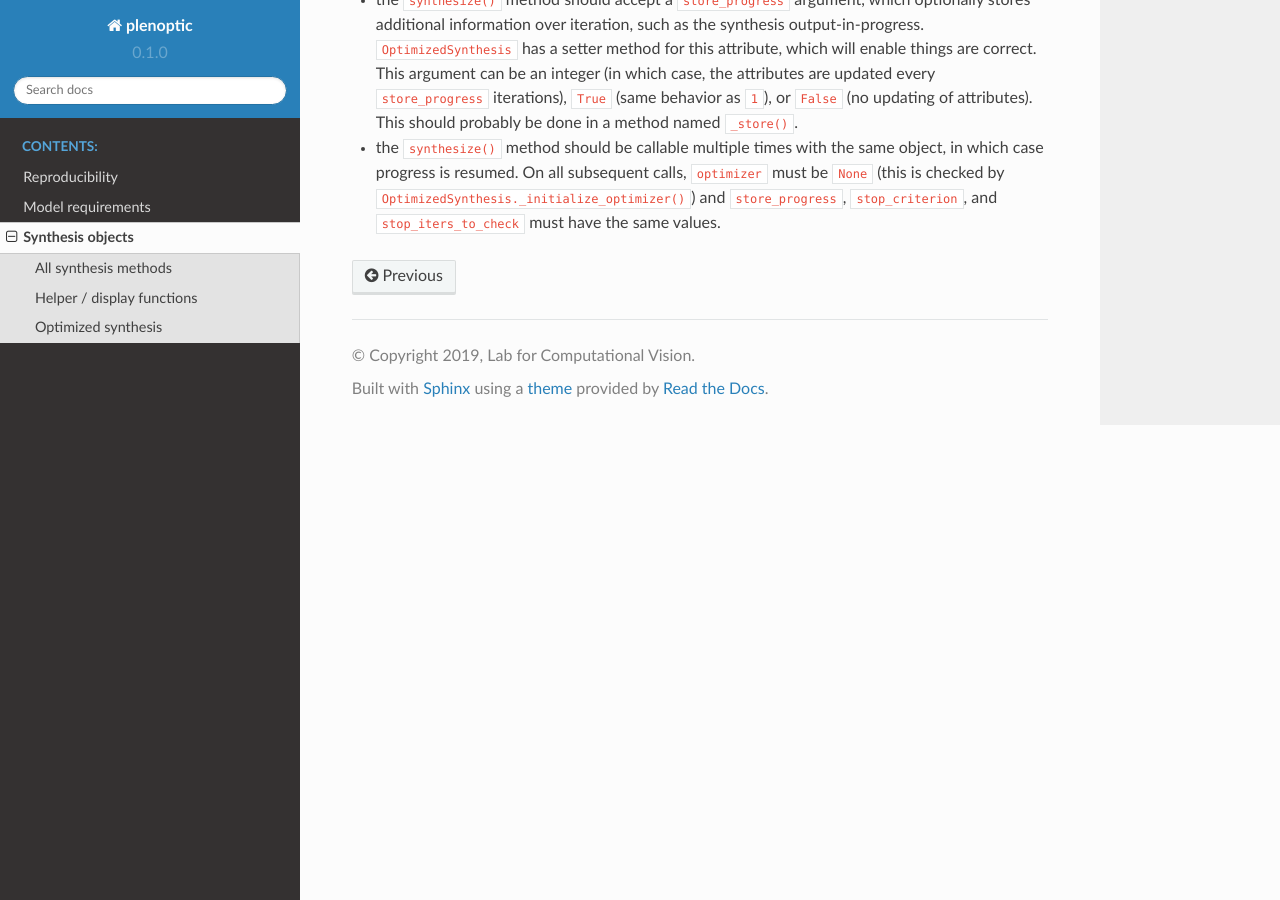
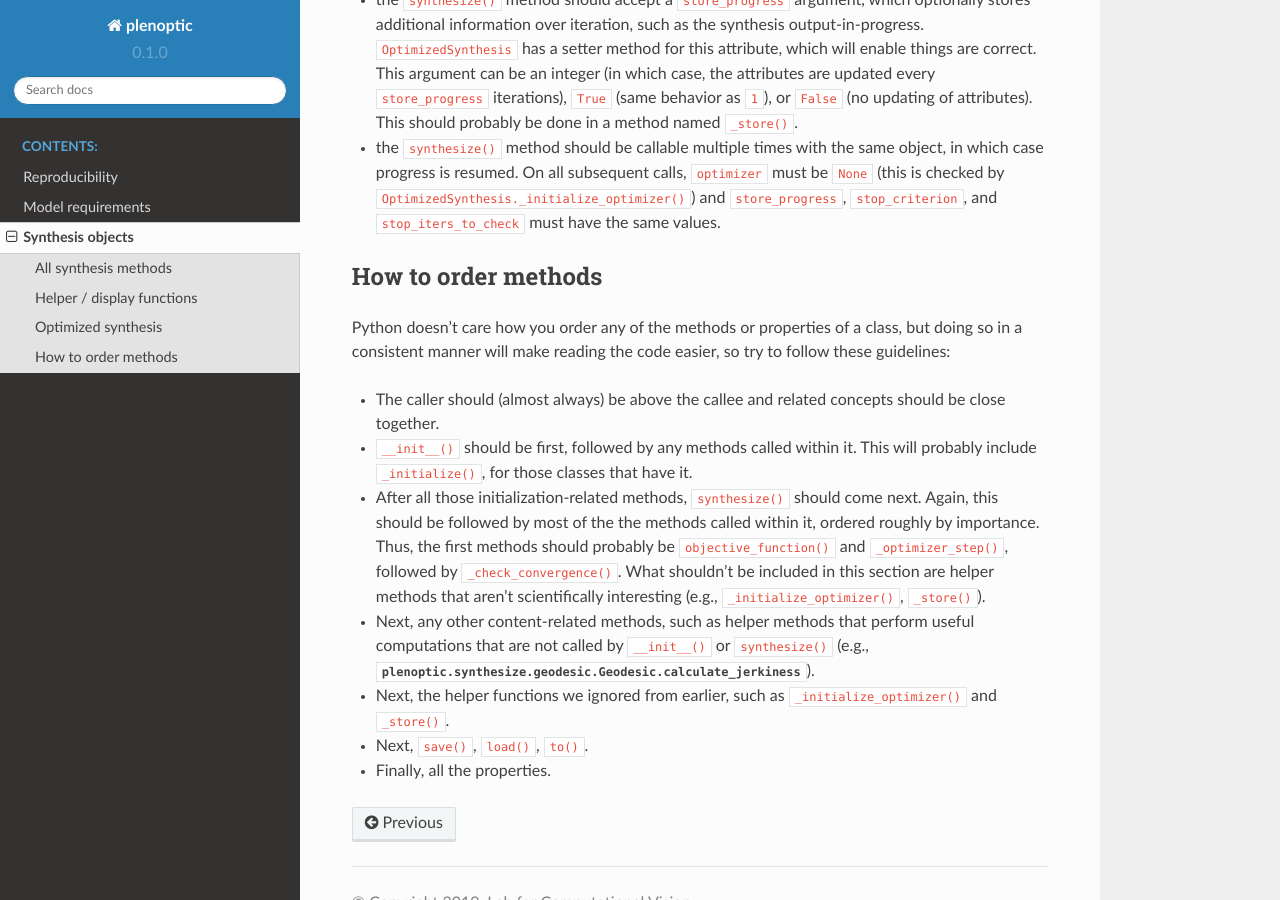
Before and after one commit to plenoptic-org/plenoptic, a Sphinx documentation site: the page built from docs/synthesis.rst, in a window 1280 px wide and 900 px high, scrolled down 3154 px. Built offline with Sphinx 7.4.7 and the Read the Docs theme 2.0.0, drawn with Linux system fonts in a browser that asks for light colours; pages that are not in the unit, such as notebooks, are missing from menus; the version number is read from the project's files by our own code.

Commit message:
adds guidance on method order

```diff
--- a/docs/synthesis.rst
+++ b/docs/synthesis.rst
@@ -165,3 +165,29 @@ methods, we may modify ``OptimizedSynthesis``):
   ``optimizer`` must be ``None`` (this is checked by
   ``OptimizedSynthesis._initialize_optimizer()``) and ``store_progress``,
   ``stop_criterion``, and ``stop_iters_to_check`` must have the same values.
+
+How to order methods
+====================
+
+Python doesn't care how you order any of the methods or properties of a class,
+but doing so in a consistent manner will make reading the code easier, so try to
+follow these guidelines:
+
+* The caller should (almost always) be above the callee and related concepts
+  should be close together.
+* ``__init__()`` should be first, followed by any methods called within it. This
+  will probably include ``_initialize()``, for those classes that have it.
+* After all those initialization-related methods, ``synthesize()`` should come
+  next. Again, this should be followed by most of the the methods called within
+  it, ordered roughly by importance. Thus, the first methods should probably be
+  ``objective_function()`` and ``_optimizer_step()``, followed by
+  ``_check_convergence()``. What shouldn't be included in this section are
+  helper methods that aren't scientifically interesting (e.g.,
+  ``_initialize_optimizer()``, ``_store()``).
+* Next, any other content-related methods, such as helper methods that perform
+  useful computations that are not called by ``__init__()`` or ``synthesize()``
+  (e.g., :class:`plenoptic.synthesize.geodesic.Geodesic.calculate_jerkiness`).
+* Next, the helper functions we ignored from earlier, such as
+  ``_initialize_optimizer()`` and ``_store()``.
+* Next, ``save()``, ``load()``, ``to()``.
+* Finally, all the properties.
```
